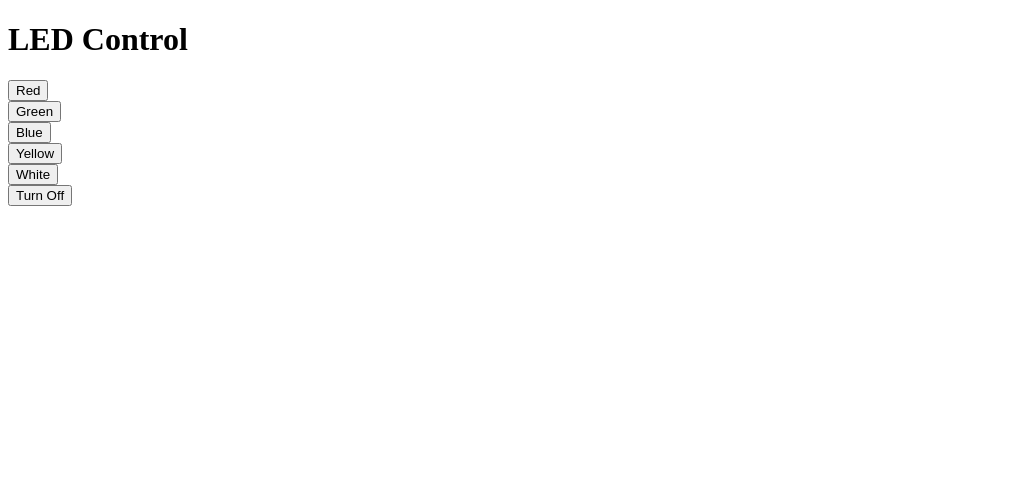
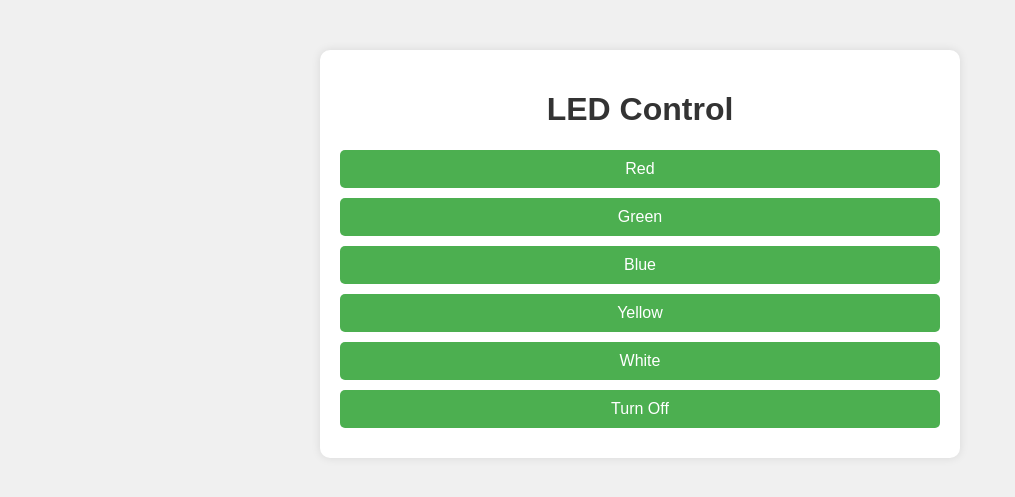
Before and after one commit to sohanrishabhpant/Jimjam, a Flask app: page / in a window 1280 px wide. Shown: the top 497 px of the page, without its empty margins (0-1015 px from the left). Run offline with Flask 3, Linux system fonts and the light colour scheme.

Commit message:
Update home.html

```diff
--- a/kriti/templates/home.html
+++ b/kriti/templates/home.html
@@ -4,26 +4,64 @@
     <meta charset="UTF-8">
     <meta name="viewport" content="width=device-width, initial-scale=1.0">
     <title>LED Control</title>
+    <style>
+        body {
+    font-family: 'Arial', sans-serif;
+    background-color: #f0f0f0;
+    margin: 0;
+    padding: 0;
+}
+
+.container {
+    max-width: 600px;
+    margin: 50px auto;
+    background-color: #fff;
+    padding: 20px;
+    border-radius: 10px;
+    box-shadow: 0 0 10px rgba(0, 0, 0, 0.1);
+}
+
+h1 {
+    text-align: center;
+    color: #333;
+}
+
+button {
+    display: block;
+    width: 100%;
+    padding: 10px;
+    margin-bottom: 10px;
+    font-size: 16px;
+    background-color: #4caf50;
+    color: #fff;
+    border: none;
+    border-radius: 5px;
+    cursor: pointer;
+    transition: background-color 0.3s;
+}
+
+button:hover {
+    background-color: #45a049;
+}
+    </style>
+    <script src="https://code.jquery.com/jquery-3.6.4.min.js"></script>
+    <script>
+        function updateColor(color) {
+            $.get(`/control/${color}`, function(data) {
+                alert(data);  // Display a message (you can customize this)
+            });
+        }
+    </script>
 </head>
 <body>
-    <h1>LED Control</h1>
-    <form action="/control/r" method="get">
-        <button type="submit">Red</button>
-    </form>
-    <form action="/control/g" method="get">
-        <button type="submit">Green</button>
-    </form>
-    <form action="/control/b" method="get">
-        <button type="submit">Blue</button>
-    </form>
-    <form action="/control/y" method="get">
-        <button type="submit">Yellow</button>
-    </form>
-    <form action="/control/w" method="get">
-        <button type="submit">White</button>
-    </form>
-    <form action="/control/off" method="get">
-        <button type="submit">Turn Off</button>
-    </form>
+    <div class="container">
+        <h1>LED Control</h1>
+        <button onclick="updateColor('r')">Red</button>
+        <button onclick="updateColor('g')">Green</button>
+        <button onclick="updateColor('b')">Blue</button>
+        <button onclick="updateColor('y')">Yellow</button>
+        <button onclick="updateColor('w')">White</button>
+        <button onclick="updateColor('off')">Turn Off</button>
+    </div>
 </body>
 </html>
```
